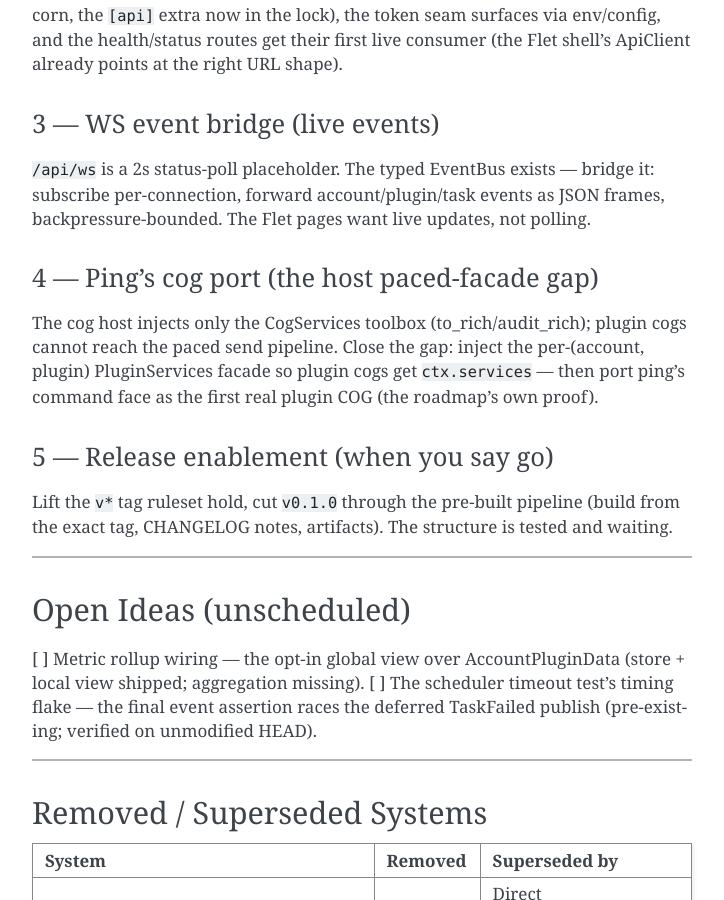
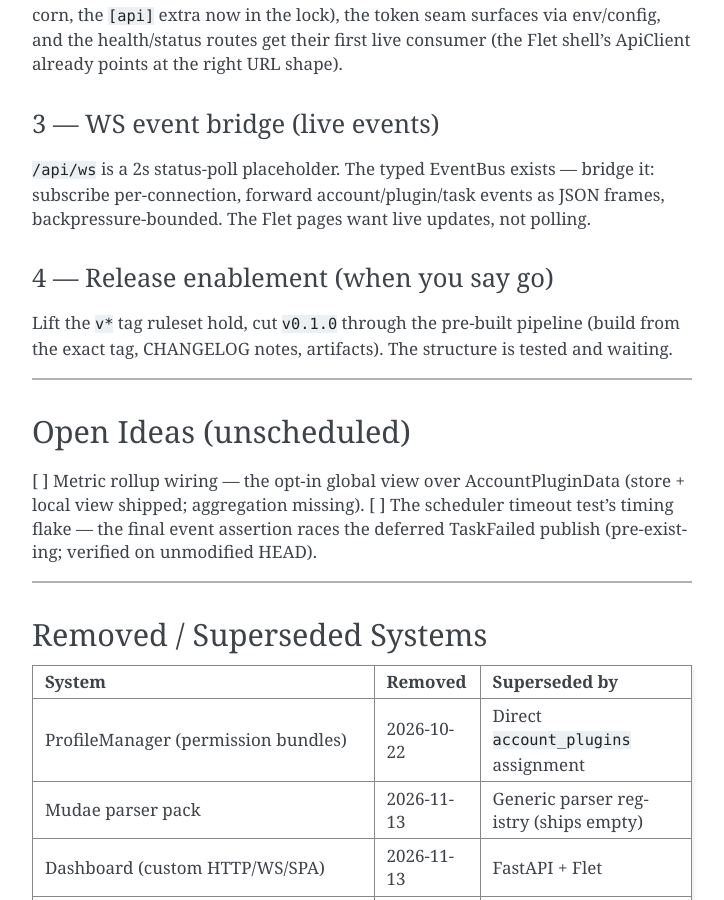
Before and after one commit to libosterelezent/LibzentSuite, a Sphinx documentation site: the page built from docs/roadmap.md, in a window 1280 px wide and 900 px high, scrolled down 1287 px. Shown: the whole window, without its empty margins (388-1112 px from the left). Built offline with Sphinx 7.4.7, drawn with Linux system fonts in a browser that asks for light colours; some of the changed text lies outside the part shown.

Commit message:
docs(roadmap): item 4 closes — the ping COG port shipped; release enablement rises to #4
The Active Queue shrinks to the connective four: Flet UI, FastAPI serve wiring, WS bridge, release. The completed item's record ports to docs/reference/completed.rst in the same push.

```diff
--- a/docs/roadmap.md
+++ b/docs/roadmap.md
@@ -65,16 +65,7 @@ bridge it: subscribe per-connection, forward account/plugin/task events
 as JSON frames, backpressure-bounded. The Flet pages want live
 updates, not polling.
 
-### 4 — Ping's cog port (the host paced-facade gap)
-
-The cog host injects only the CogServices toolbox
-(to_rich/audit_rich); plugin cogs cannot reach the paced send
-pipeline. Close the gap: inject the per-(account, plugin)
-PluginServices facade so plugin cogs get `ctx.services` — then port
-ping's command face as the first real plugin COG (the roadmap's own
-proof).
-
-### 5 — Release enablement (when you say go)
+### 4 — Release enablement (when you say go)
 
 Lift the `v*` tag ruleset hold, cut `v0.1.0` through the pre-built
 pipeline (build from the exact tag, CHANGELOG notes, artifacts). The
```
